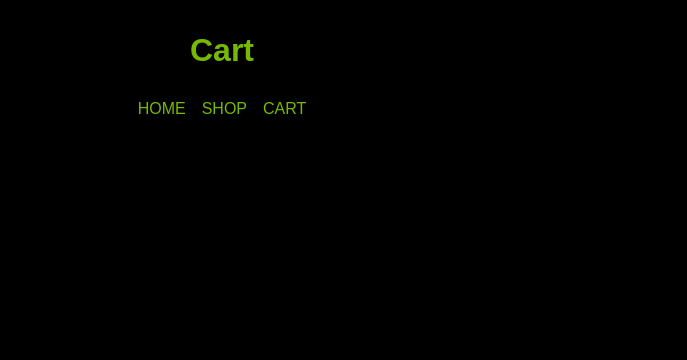
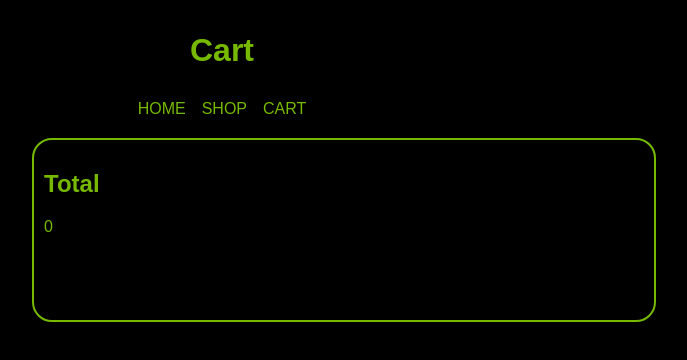
Before and after one commit to mohammednumaan/shopping-cart, a React (Vite) app in the folder cart-project/: page /Cart in a window 1280 px wide. Shown: the top 360 px of the page, without its empty margins (418-1105 px from the left). Built offline with nearby package versions, Linux system fonts and the light colour scheme.

Commit message:
implemented total price logic.

```diff
--- a/cart-project/src/components/Cart/Cart.css
+++ b/cart-project/src/components/Cart/Cart.css
@@ -5,7 +5,7 @@
     flex-direction: column;
     gap: 40px;
 
-    margin-top: 20px;
+    margin-top: 50px;
     padding: 20px;
 }
 
@@ -31,7 +31,8 @@
 }
 
 .cart-product-name,
-.cart-product-count{
+.cart-product-count,
+.cart-total{
     color: #76B900;
 }
 
@@ -39,3 +40,16 @@
     width: 100px;
     height: 100px;
 }
+
+.cart-checkout-container{
+
+    width: 600px;
+    height: 160px;
+    padding: 10px;
+    margin-top: 20px;
+    margin-left: 450px;
+
+    color: #76B900;
+    border: 2px solid #76B900;
+    border-radius: 20px;
+}
--- a/cart-project/src/components/Cart/Cart.jsx
+++ b/cart-project/src/components/Cart/Cart.jsx
@@ -1,14 +1,33 @@
-import { useState } from 'react'
+import { useEffect, useState } from 'react'
 import './Cart.css'
 import Header from '../Header/Header'
 
 
+
 export default function Cart(){
+
+    const [total, setTotal] = useState(0)
     const cart = JSON.parse(localStorage.getItem('cartItems')) || []
+
+    useEffect(() => {
+        console.log('hi')
+        let totalPrice = 0
+        cart.map(item => {
+            console.log(totalPrice)
+            totalPrice += (item.price * item.count)
+            setTotal(totalPrice)
+        })
+    });
+    // getTotalPrice()
+
 
     return (
         <>
             <Header title={'Cart'} />
+            <div className='cart-checkout-container'>
+                <h2 >Total</h2>
+                <div className='cart-total'>{total}</div>
+            </div>
             <div className='cart-products'>
                 {cart.map((product) =>
 
@@ -23,6 +42,8 @@ export default function Cart(){
                 )}
             </div>
 
+
+
         </>
 
     )
--- a/cart-project/src/components/Product/Product.jsx
+++ b/cart-project/src/components/Product/Product.jsx
@@ -4,20 +4,19 @@ import './Product.css'
 
 export default function ProductCard({products, addToCart}){
 
+    const [totalPrice, setTotalPrice] =useState(0)
     const [activeInput, setActiveInput] = useState()
     const [inputVal, setInputVal] = useState(1)
 
     const handleAddToCart = (e, product) => {
         e.preventDefault()
-        console.log(product.count)
         addToCart(product)
+
     }
 
     const handleInputChange = (e, product) => {
         product.count = parseInt(e.target.value)
         setInputVal(e.target.value)
-
-
 
     }
 
```
